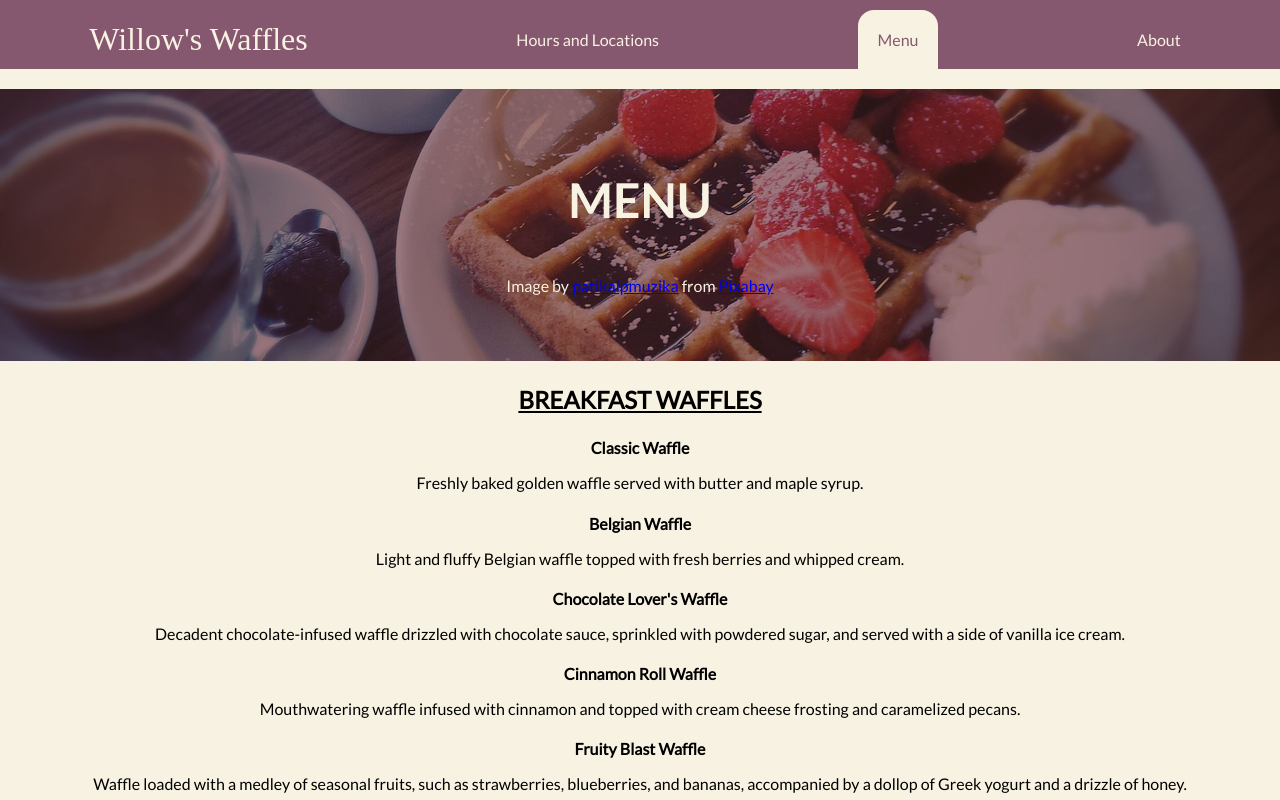
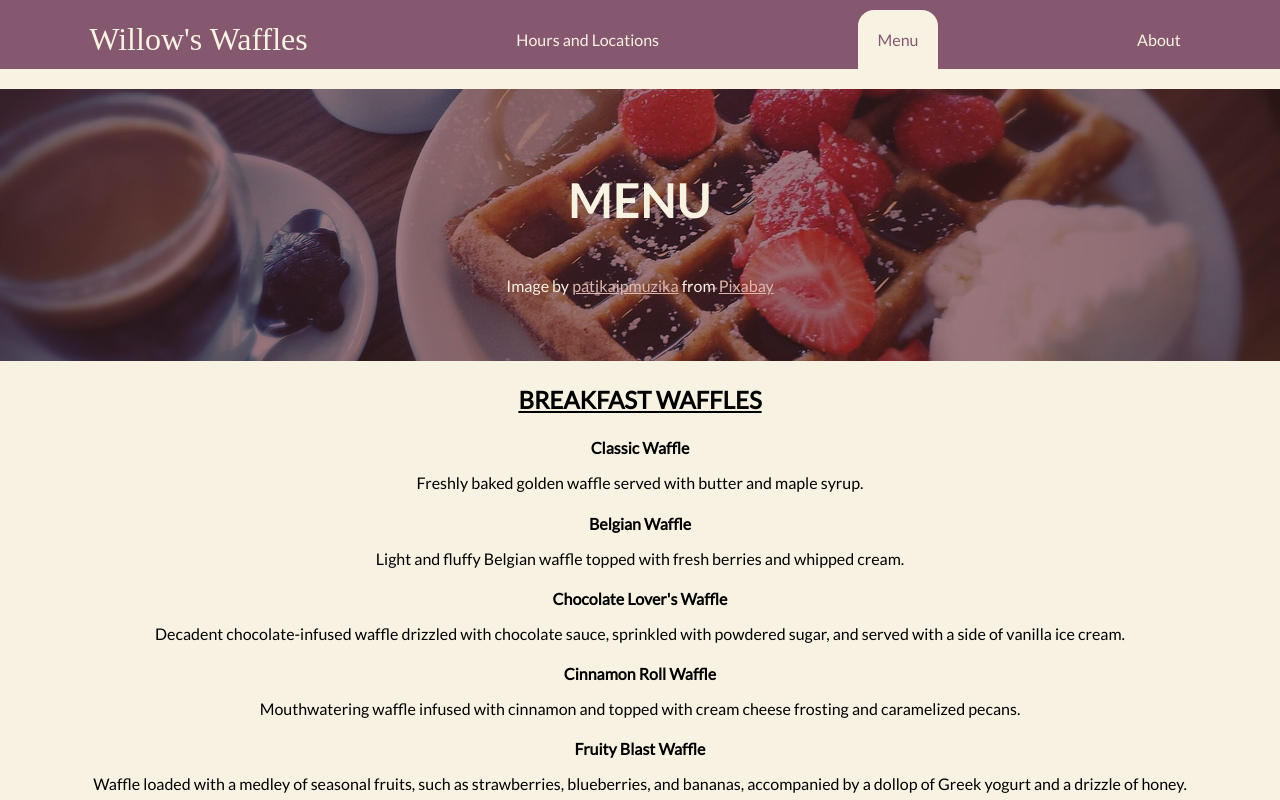
Before and after one commit to codingartist-stack/resturant, a website with bundled scripts: page dist/index.html in a window 1280 px wide. Both pictures are taken after a click on the element "Menu". Shown: the top 800 px of the page. Built offline with nearby package versions, Linux system fonts and the light colour scheme; a web font is replaced by a local one.

Commit message:
changed the color of te link in the hero title.

```diff
--- a/src/style.css
+++ b/src/style.css
@@ -137,6 +137,10 @@
   font-size: xxx-large;
 }
 
+.hero a {
+  color: var(--lighter-color);
+}
+
 #menuImage {
   background-image: url(./images/waffle-878198_1280.jpg);
 }
```
Also changed, not shown: dist/main.js.
